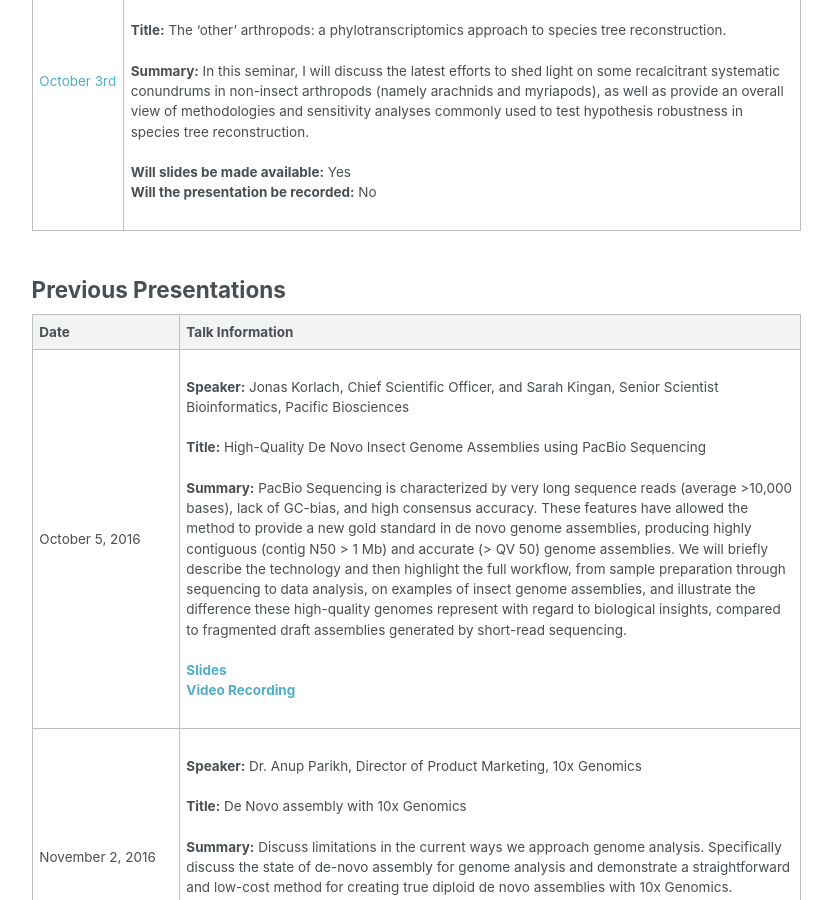
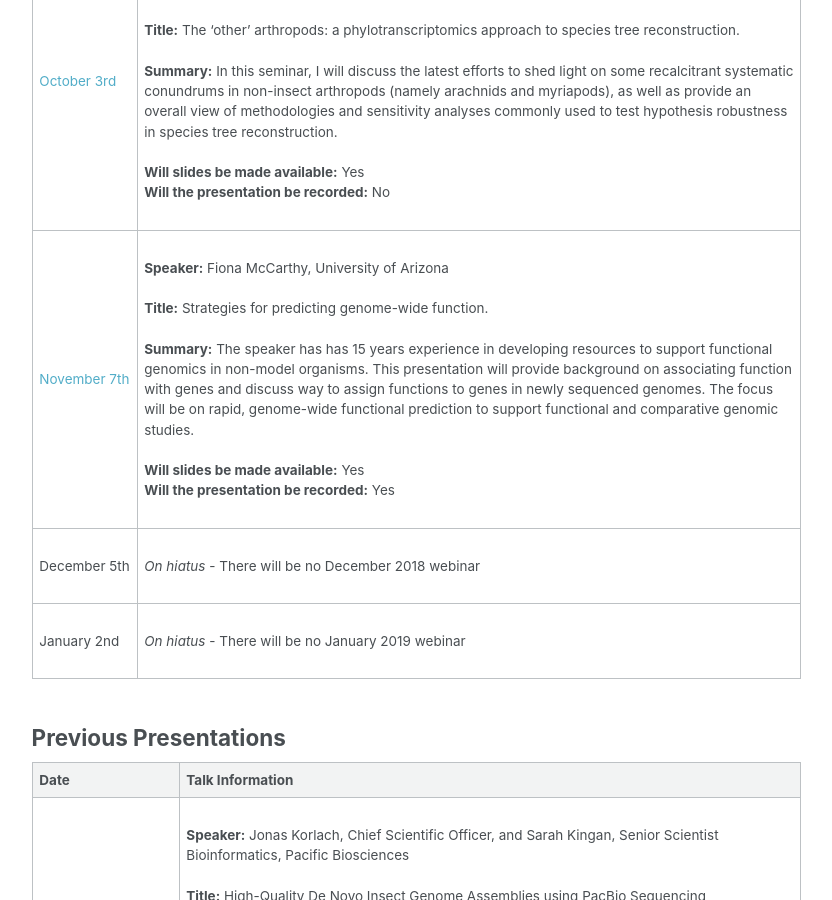
Before and after one commit to i5k/i5k.github.io, a Jekyll site: the page built from _pages/webinar.md, in a window 1280 px wide and 900 px high, scrolled down 1694 px. Shown: the whole window, without its empty margins (250-1082 px from the left). Built offline with Jekyll 4.4.1, drawn with Linux system fonts in a browser that asks for light colours.

Commit message:
Updated calendar

```diff
--- a/_pages/webinar.md
+++ b/_pages/webinar.md
@@ -35,6 +35,9 @@ If you have problems connecting, please refer to this [WebEx help page](https://
 | __Date__ | __Talk Information__|
 | ---- | ---- |
 |[October&nbsp;3rd](https://www.timeanddate.com/worldclock/fixedtime.html?msg=i5k+webinar&iso=20181003T11&p1=263&ah=1)|<br>__Speaker:__ Rosa Fernández, Bioinformatics & Genomics Unit, Center for Genomic Regulation, Barcelona (Spain)<br><br>__Title:__ The 'other' arthropods: a phylotranscriptomics approach to species tree reconstruction. <br><br>__Summary:__ In this seminar, I will discuss the latest efforts to shed light on some recalcitrant systematic conundrums in non-insect arthropods (namely arachnids and myriapods), as well as provide an overall view of methodologies and sensitivity analyses commonly used to test hypothesis robustness in species tree reconstruction.<br><br>__Will slides be made available:__ Yes<br>__Will the presentation be recorded:__ No<br><br>|
+|[November&nbsp;7th](https://www.timeanddate.com/worldclock/fixedtime.html?msg=i5k+webinar&iso=20181107T11&p1=263&ah=1)|<br>__Speaker:__ Fiona McCarthy, University of Arizona<br><br>__Title:__ Strategies for predicting genome-wide function. <br><br>__Summary:__ The speaker has has 15 years experience in developing resources to support functional genomics in non-model organisms. This presentation will provide background on associating function with genes and discuss way to assign functions to genes in newly sequenced genomes. The focus will be on rapid, genome-wide functional prediction to support functional and comparative genomic studies.<br><br>__Will slides be made available:__ Yes<br>__Will the presentation be recorded:__ Yes<br><br>|
+|December&nbsp;5th|<br>*On hiatus* - There will be no December 2018 webinar<br><br>|
+|January&nbsp;2nd|<br>*On hiatus* - There will be no January 2019 webinar<br><br>|
 
 <a name="previous"></a>
 
```
